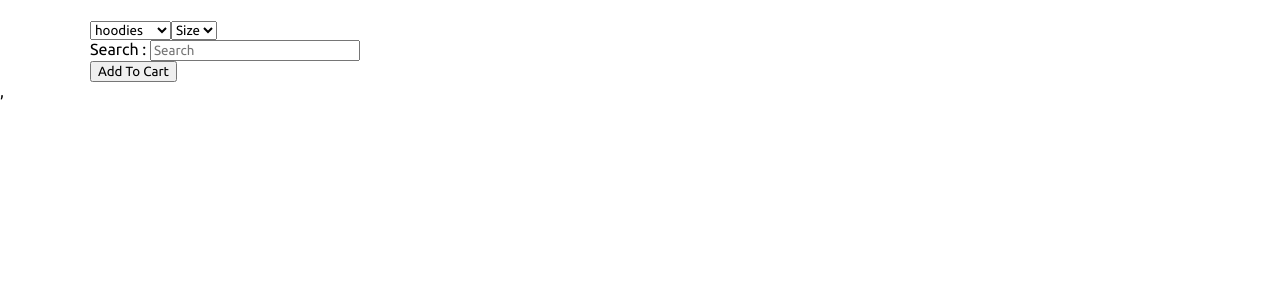
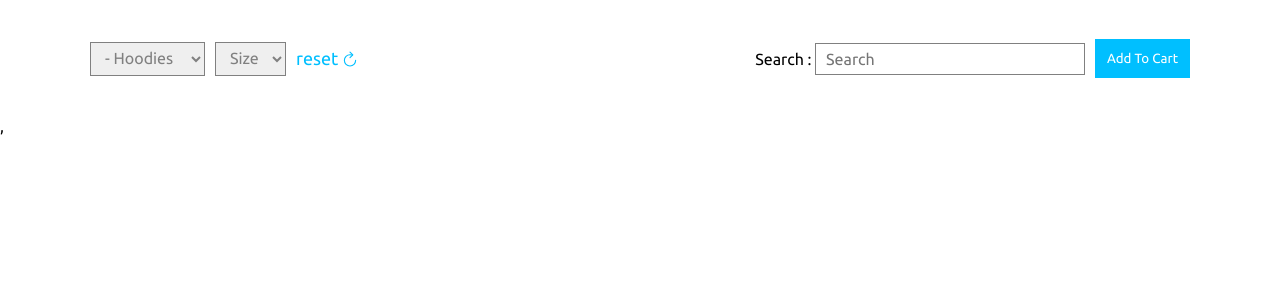
Before and after one commit to Safiul-Azam/checkout-from-ecommerce, a React (Create React App) app: page / in a window 1280 px wide. Shown: the top 300 px of the page. Built offline with nearby package versions, Linux system fonts and the light colour scheme.

Commit message:
navbar style is done

```diff
--- a/src/component/Navbar/Navbar.js
+++ b/src/component/Navbar/Navbar.js
@@ -1,30 +1,33 @@
 import React from 'react';
+import './navbar.css'
+import {IoRefresh} from 'react-icons/io5'
 
 const Navbar = () => {
     const handleChange = () => {
 
     }
     return (
-        <div className=''>
-            <div>
-                <select onChange={handleChange} className='py-4 px-8 text-center' id="adult">
-                    <option className='text-lg hover:bg-primary hover:text-4xl focus:bg-primary'>hoodies</option>
-                    <option className='text-lg'>hoodies 1</option>
-                    <option className='text-lg'>hoodies 2</option>
-                    <option className='text-lg'>hoodies 3</option>
-                    <option className='text-lg'>hoodies 4</option>
-                    <option className='text-lg'>hoodies 5</option>
+        <nav className='nav-container'>
+            <div className='select-item'>
+                <select onChange={handleChange} id="adult">
+                    <option>- Hoodies</option>
+                    <option>Hoodies 1</option>
+                    <option>Hoodies 2</option>
+                    <option>Hoodies 3</option>
+                    <option>Hoodies 4</option>
+                    <option>Hoodies 5</option>
                 </select>
-                <select onChange={handleChange} className='py-4 px-8 text-center' id="adult">
-                    <option className='text-lg hover:bg-primary hover:text-4xl focus:bg-primary'>Size</option>
-                    <option className='text-lg'>sm</option>
-                    <option className='text-lg'>md</option>
-                    <option className='text-lg'>lg</option>
-                    <option className='text-lg'>xl</option>
-                    <option className='text-lg'>xll</option>
+                <select onChange={handleChange} id="adult">
+                    <option>Size</option>
+                    <option>sm</option>
+                    <option>md</option>
+                    <option>lg</option>
+                    <option>xl</option>
+                    <option>xll</option>
                 </select>
+                <p className='reset'>reset <IoRefresh className='icon'/></p>
             </div>
-            <div>
+            <div className='search'>
                 <div className="search-products">
                     <label className="label">
                         <span className="label-text">Search : </span>
@@ -33,7 +36,7 @@ const Navbar = () => {
                 </div>
                 <button>Add To Cart</button>
             </div>
-        </div>
+        </nav>
     );
 };
 
--- a/src/component/Navbar/navbar.css
+++ b/src/component/Navbar/navbar.css
@@ -0,0 +1,33 @@
+.nav-container{
+    display: flex;
+    justify-content: space-between;
+    align-items: center;
+    margin: 30px 0;
+}
+.search,.select-item {
+    display: flex;
+    align-items: center;
+}
+.select-item select,option,input{
+    padding: 6px 10px;
+    border:1px solid gray;
+    margin-right: 10px;
+    font-size: 16px;
+    color:gray;
+}
+button{
+    padding: 12px;
+    background-color:deepskyblue;
+    color:white;
+    border:none;
+}
+.reset{
+    display: flex;
+    align-items: center;
+    color: deepskyblue;
+    font-size: 18px;
+}
+.icon{
+    color: deepskyblue;
+    margin-left: 3px;
+}
--- a/src/component/Products/Products.js
+++ b/src/component/Products/Products.js
@@ -2,8 +2,8 @@ import React from 'react';
 
 const Products = () => {
     return (
-        <div>
-            <p>product</p>
+        <div className="overflow-x-auto">
+
         </div>
     );
 };
```
